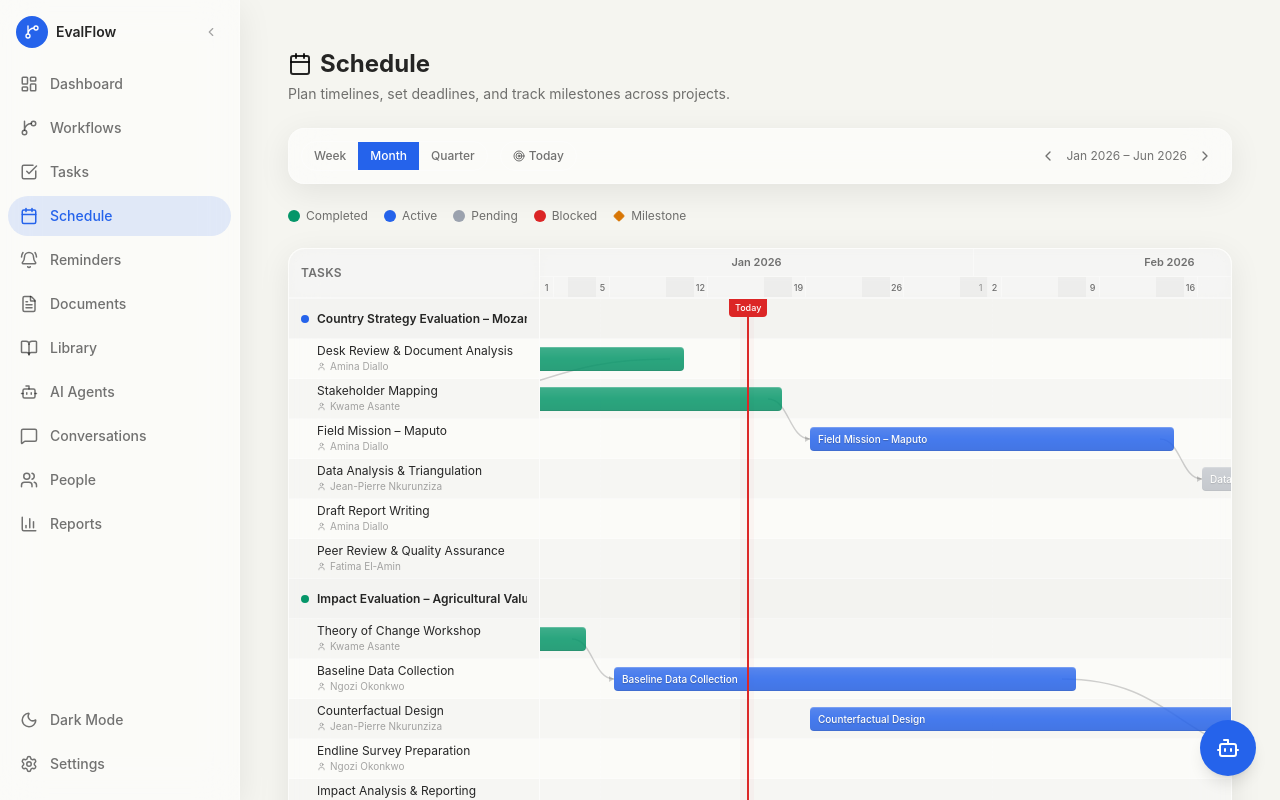
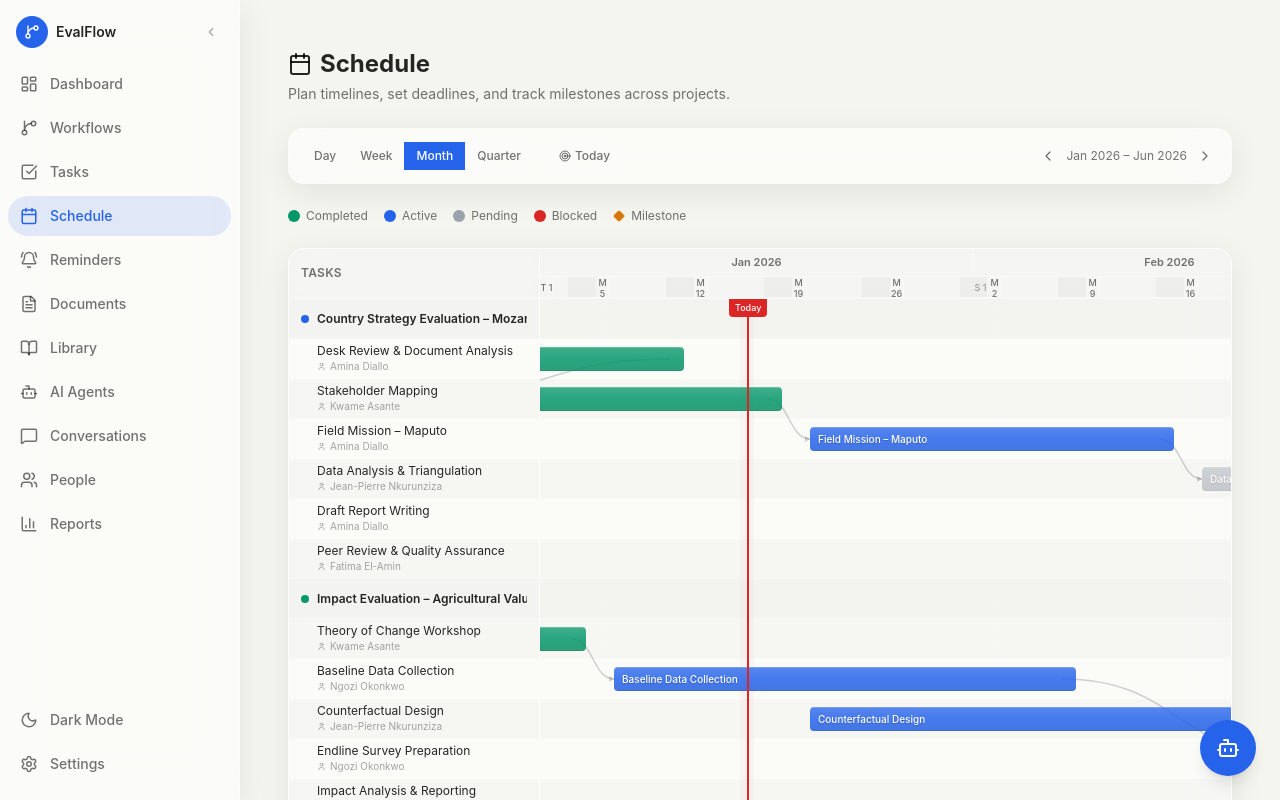
Before and after one commit to Cedric-Joel-YantioII/MySwimlaneBPM, a Next.js app: page /scheduling in a window 1280 px wide. Shown: the top 800 px of the page. Built offline with nearby package versions, Linux system fonts and the light colour scheme.

Commit message:
Add day names (Sun-Sat), Day view with hourly markers, wider Week columns

```diff
--- a/src/app/scheduling/page.tsx
+++ b/src/app/scheduling/page.tsx
@@ -82,7 +82,7 @@ const milestones: Milestone[] = [
   { id: "m3", name: "Mid-Term Review Meeting", date: "2026-03-27", projectId: "p3" },
 ];
 
-type ViewMode = "week" | "month" | "quarter";
+type ViewMode = "day" | "week" | "month" | "quarter";
 
 /* ───────── Helpers ───────── */
 const DAY_MS = 86400000;
@@ -125,7 +125,7 @@ export default function SchedulingPage() {
   const rangeEnd = useMemo(() => toDate("2026-06-30"), []);
   const totalDays = useMemo(() => diffDays(rangeStart, rangeEnd) + 1, [rangeStart, rangeEnd]);
 
-  const dayWidth = viewMode === "week" ? 32 : viewMode === "month" ? 14 : 5;
+  const dayWidth = viewMode === "day" ? 192 : viewMode === "week" ? 40 : viewMode === "month" ? 14 : 5;
   const totalWidth = totalDays * dayWidth;
 
   const today = useMemo(() => new Date(), []);
@@ -143,11 +143,23 @@ export default function SchedulingPage() {
     return r;
   }, []);
 
-  // Generate header columns (top row: months/quarters)
+  const DAY_NAMES = ["Sun", "Mon", "Tue", "Wed", "Thu", "Fri", "Sat"];
+  const DAY_LETTERS = ["S", "M", "T", "W", "T", "F", "S"];
+  const HOUR_LABELS = ["12a", "1a", "2a", "3a", "4a", "5a", "6a", "7a", "8a", "9a", "10a", "11a", "12p", "1p", "2p", "3p", "4p", "5p", "6p", "7p", "8p", "9p", "10p", "11p"];
+
+  // Generate header columns (top row)
   const headerCols = useMemo(() => {
     const cols: { label: string; left: number; width: number }[] = [];
-    if (viewMode === "week" || viewMode === "month") {
-      // Top row always shows months
+    if (viewMode === "day") {
+      // Top row: each day with name
+      for (let i = 0; i <= totalDays; i++) {
+        const d = addDays(rangeStart, i);
+        const name = DAY_NAMES[d.getDay()];
+        const label = `${name} ${d.getMonth() + 1}/${d.getDate()}`;
+        cols.push({ label, left: i * dayWidth, width: dayWidth });
+      }
+    } else if (viewMode === "week" || viewMode === "month") {
+      // Top row: months
       let d = new Date(rangeStart);
       while (d <= rangeEnd) {
         const offset = diffDays(rangeStart, d);
@@ -169,35 +181,49 @@ export default function SchedulingPage() {
       }
     }
     return cols;
-  }, [viewMode, dayWidth, rangeStart, rangeEnd]);
+  }, [viewMode, dayWidth, rangeStart, rangeEnd, totalDays]);
 
-  // Generate sub-header columns (bottom row: days or weeks)
+  // Generate sub-header columns (bottom row)
   const subHeaderCols = useMemo(() => {
     const cols: { label: string; left: number; width: number; isWeekend?: boolean }[] = [];
-    if (viewMode === "week") {
-      // Show each day
+    if (viewMode === "day") {
+      // Sub-row: hourly markers within each day
+      for (let i = 0; i <= totalDays; i++) {
+        const d = addDays(rangeStart, i);
+        const isWkend = d.getDay() === 0 || d.getDay() === 6;
+        const hourWidth = dayWidth / 8; // show every 3 hours (8 slots per day)
+        for (let h = 0; h < 8; h++) {
+          const hour = h * 3;
+          cols.push({
+            label: HOUR_LABELS[hour],
+            left: i * dayWidth + h * hourWidth,
+            width: hourWidth,
+            isWeekend: isWkend,
+          });
+        }
+      }
+    } else if (viewMode === "week") {
+      // Show each day with day name + date number
       for (let i = 0; i <= totalDays; i++) {
         const d = addDays(rangeStart, i);
         const dayOfWeek = d.getDay();
         const dayNum = d.getDate();
-        const dayLetter = ["S", "M", "T", "W", "T", "F", "S"][dayOfWeek];
         cols.push({
-          label: `${dayLetter}\n${dayNum}`,
+          label: `${DAY_LETTERS[dayOfWeek]} ${dayNum}`,
           left: i * dayWidth,
           width: dayWidth,
           isWeekend: dayOfWeek === 0 || dayOfWeek === 6,
         });
       }
     } else if (viewMode === "month") {
-      // Show day numbers, marking week starts
+      // Show day letter + number on Mondays and 1st
       for (let i = 0; i <= totalDays; i++) {
         const d = addDays(rangeStart, i);
         const dayNum = d.getDate();
         const dayOfWeek = d.getDay();
-        // Only show label on 1st and every Monday, or every 7th day to avoid clutter
         const showLabel = dayNum === 1 || dayOfWeek === 1;
         cols.push({
-          label: showLabel ? String(dayNum) : "",
+          label: showLabel ? `${DAY_LETTERS[dayOfWeek]} ${dayNum}` : "",
           left: i * dayWidth,
           width: dayWidth,
           isWeekend: dayOfWeek === 0 || dayOfWeek === 6,
@@ -247,7 +273,7 @@ export default function SchedulingPage() {
 
   const ROW_H = 40;
   const HEADER_TOP = 28;
-  const HEADER_SUB = viewMode === "quarter" ? 24 : 22;
+  const HEADER_SUB = viewMode === "day" ? 24 : viewMode === "quarter" ? 24 : 22;
   const HEADER_H = HEADER_TOP + HEADER_SUB;
 
   // Find task position for dependency arrows
@@ -279,7 +305,7 @@ export default function SchedulingPage() {
       {/* Toolbar */}
       <div className="glass flex flex-wrap items-center gap-3 p-3 rounded-xl">
         <div className="flex items-center rounded-lg overflow-hidden border border-[var(--glass-border)]">
-          {(["week", "month", "quarter"] as ViewMode[]).map((m) => (
+          {(["day", "week", "month", "quarter"] as ViewMode[]).map((m) => (
             <button
               key={m}
               onClick={() => setViewMode(m)}
@@ -427,8 +453,8 @@ export default function SchedulingPage() {
                       width: col.width,
                       top: HEADER_TOP,
                       height: HEADER_SUB,
-                      borderRight: viewMode === "week" || (viewMode === "month" && col.label) ? "1px solid var(--glass-border)" : "none",
-                      fontSize: viewMode === "week" ? 8 : 9,
+                      borderRight: viewMode === "day" || viewMode === "week" || (viewMode === "month" && col.label) ? "1px solid var(--glass-border)" : "none",
+                      fontSize: viewMode === "day" ? 8 : viewMode === "week" ? 9 : 9,
                       fontWeight: 500,
                       color: col.isWeekend ? "var(--text-tertiary)" : "var(--text-secondary)",
                       backgroundColor: col.isWeekend ? "rgba(0,0,0,0.03)" : "transparent",
@@ -451,7 +477,7 @@ export default function SchedulingPage() {
             >
               <div className="relative" style={{ width: totalWidth, height: rows.length * ROW_H }}>
                 {/* Weekend shading (week view) */}
-                {viewMode === "week" && subHeaderCols.filter(c => c.isWeekend).map((col, i) => (
+                {(viewMode === "week" || viewMode === "day") && subHeaderCols.filter(c => c.isWeekend).map((col, i) => (
                   <div
                     key={`wkend-${i}`}
                     className="absolute top-0 bottom-0 pointer-events-none"
```
